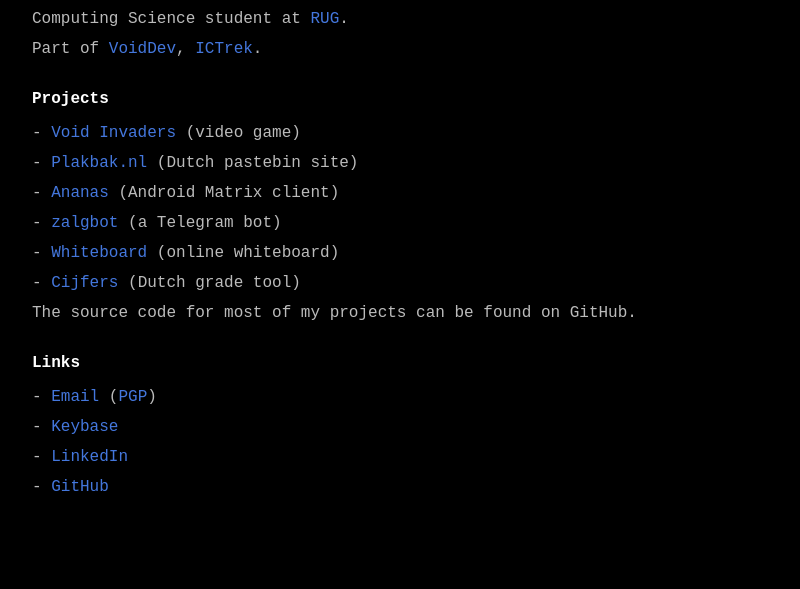
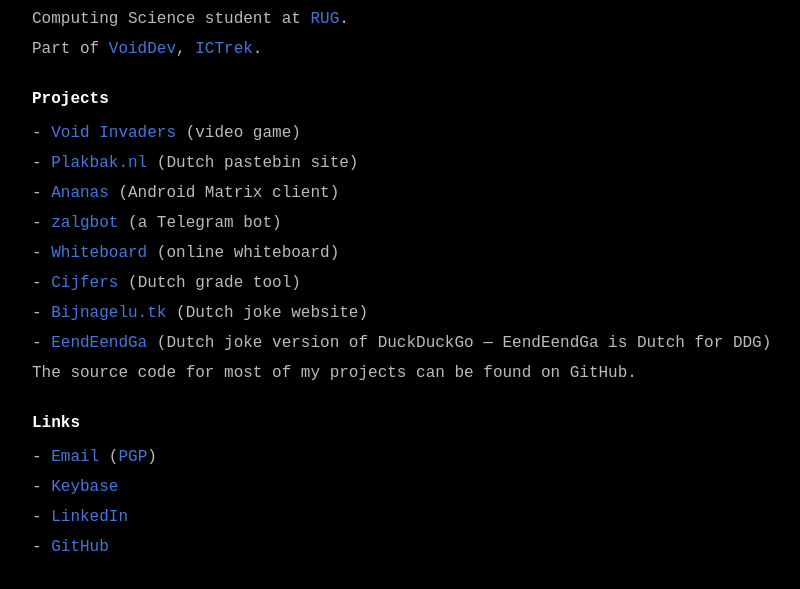
Before and after one commit to InputUsername/website, a plain HTML site: page index.html in a window 1280 px wide. Shown: the part 113-702 px from the top of the page, without its empty margins (32-832 px from the left). Drawn offline with Linux system fonts and the light colour scheme.

Commit message:
Add two projects

```diff
--- a/index.html
+++ b/index.html
@@ -24,6 +24,8 @@
 				<li><a href="https://t.me/zalgbot">zalgbot</a> (a Telegram bot)</li>
 				<li><a href="/whiteboard/">Whiteboard</a> (online whiteboard)</li>
 				<li><a href="/cijfers/">Cijfers</a> (Dutch grade tool)</li>
+				<li><a href="https://bijnagelu.tk">Bijnagelu.tk</a> (Dutch joke website)</li>
+				<li><a href="https://eendeend.ga">EendEendGa</a> (Dutch joke version of DuckDuckGo &mdash; EendEendGa is Dutch for DDG)</li>
 			</ul>
 			<p>The source code for most of my projects can be found on GitHub.</p>
 		</div>
```
